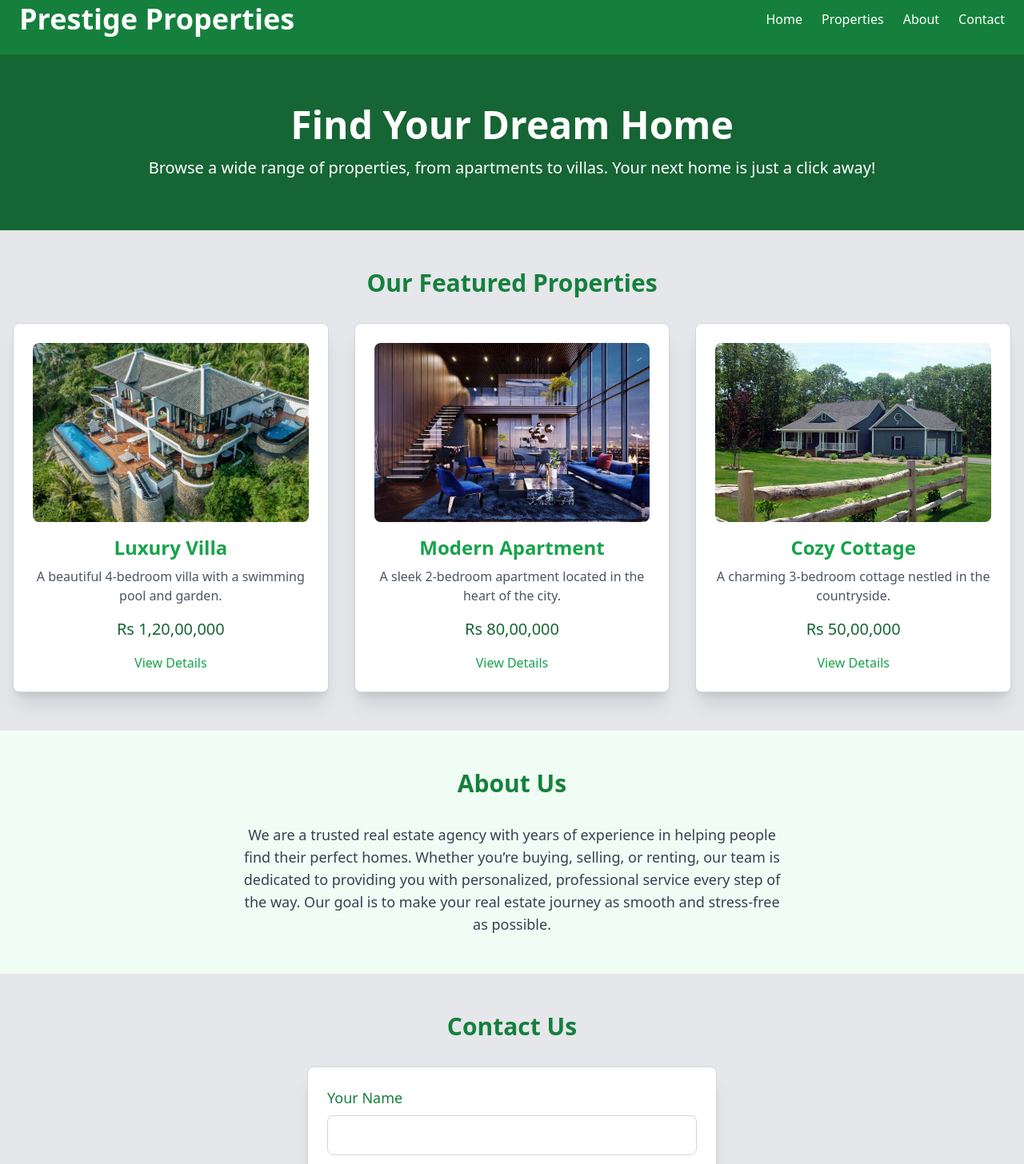
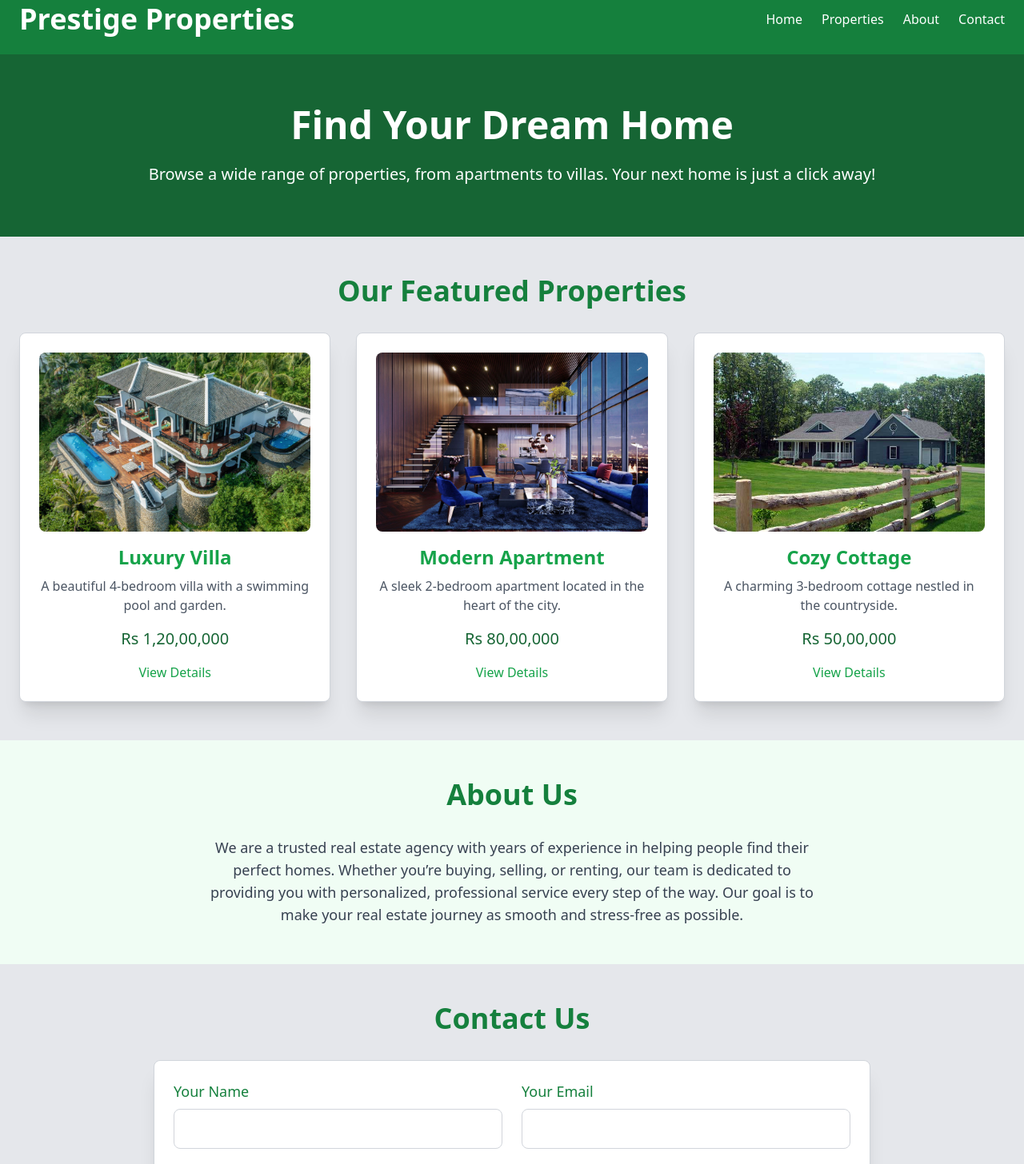
Before and after one commit to Jeffson-dsilva/Real-Estate-Agency-Website, a plain HTML site: page index.html in a window 1280 px wide. Shown: the part 20-1476 px from the top of the page at 80% size. Drawn offline with nearby package versions, Linux system fonts and the light colour scheme.

Commit message:
Update index.html

```diff
--- a/index.html
+++ b/index.html
@@ -9,11 +9,11 @@
 <body class="bg-gray-100 text-gray-800">
 
     <!-- Header Section -->
-    <header class="bg-green-700 text-white p-6">
+    <header class="bg-green-700 text-white p-4 md:p-6">
         <div class="container mx-auto flex justify-between items-center">
-            <h1 class="text-4xl font-bold">Prestige Properties</h1>
+            <h1 class="text-xl md:text-4xl font-bold">Prestige Properties</h1>
             <nav>
-                <ul class="flex space-x-6">
+                <ul class="flex ml-3 space-x-4 md:space-x-6">
                     <li><a href="#home" class="hover:text-gray-200">Home</a></li>
                     <li><a href="#properties" class="hover:text-gray-200">Properties</a></li>
                     <li><a href="#about" class="hover:text-gray-200">About</a></li>
@@ -23,18 +23,21 @@
         </div>
     </header>
 
-    <section id="home" class="bg-green-800 text-white py-16">
-        <div class="container mx-auto text-center px-4">
-            <h2 class="text-5xl font-bold mb-4">Find Your Dream Home</h2>
+    <!-- Home Section -->
+    <section id="home" class="bg-green-800 text-white py-12 md:py-16">
+        <div class="container mx-auto text-center px-6">
+            <h2 class="text-3xl md:text-5xl font-bold mb-6">Find Your Dream Home</h2>
             <p class="mt-4 text-xl">Browse a wide range of properties, from apartments to villas. Your next home is just a click away!</p>
         </div>
     </section>
 
+    <!-- Properties Section -->
     <section id="properties" class="py-12 bg-gray-200">
-        <div class="container mx-auto text-center px-4">
-            <h3 class="text-3xl font-semibold text-green-700 mb-8">Our Featured Properties</h3>
+        <div class="container mx-auto text-center px-6">
+            <h3 class="text-3xl md:text-4xl font-semibold text-green-700 mb-8">Our Featured Properties</h3>
             <div class="grid grid-cols-1 sm:grid-cols-2 lg:grid-cols-3 gap-8">
 
+                <!-- Property 1 -->
                 <div class="bg-white p-6 rounded-lg shadow-xl border border-gray-300">
                     <img src="img1.jpg" alt="Property 1" class="rounded-lg w-full h-56 object-cover mb-4">
                     <h4 class="text-2xl font-bold text-green-600 mb-2">Luxury Villa</h4>
@@ -43,6 +46,7 @@
                     <a href="#" class="text-green-600 hover:text-green-800">View Details</a>
                 </div>
 
+                <!-- Property 2 -->
                 <div class="bg-white p-6 rounded-lg shadow-xl border border-gray-300">
                     <img src="img2.jpg" alt="Property 2" class="rounded-lg w-full h-56 object-cover mb-4">
                     <h4 class="text-2xl font-bold text-green-600 mb-2">Modern Apartment</h4>
@@ -51,6 +55,7 @@
                     <a href="#" class="text-green-600 hover:text-green-800">View Details</a>
                 </div>
 
+                <!-- Property 3 -->
                 <div class="bg-white p-6 rounded-lg shadow-xl border border-gray-300">
                     <img src="img3.jpg" alt="Property 3" class="rounded-lg w-full h-56 object-cover mb-4">
                     <h4 class="text-2xl font-bold text-green-600 mb-2">Cozy Cottage</h4>
@@ -62,17 +67,20 @@
         </div>
     </section>
 
+    <!-- About Us Section -->
     <section id="about" class="py-12 bg-green-50">
-        <div class="container mx-auto text-center px-4">
-            <h3 class="text-3xl font-semibold text-green-700 mb-8">About Us</h3>
-            <p class="text-lg text-gray-700 max-w-2xl mx-auto">We are a trusted real estate agency with years of experience in helping people find their perfect homes. Whether you’re buying, selling, or renting, our team is dedicated to providing you with personalized, professional service every step of the way. Our goal is to make your real estate journey as smooth and stress-free as possible.</p>
+        <div class="container mx-auto text-center px-6">
+            <h3 class="text-3xl md:text-4xl font-semibold text-green-700 mb-8">About Us</h3>
+            <p class="text-lg text-gray-700 max-w-3xl mx-auto">We are a trusted real estate agency with years of experience in helping people find their perfect homes. Whether you’re buying, selling, or renting, our team is dedicated to providing you with personalized, professional service every step of the way. Our goal is to make your real estate journey as smooth and stress-free as possible.</p>
         </div>
     </section>
 
+    <!-- Contact Section -->
     <section id="contact" class="py-12 bg-gray-200">
-        <div class="container mx-auto text-center px-4">
-            <h3 class="text-3xl font-semibold text-green-700 mb-8">Contact Us</h3>
-            <form action="#" method="POST" class="mt-8 max-w-lg mx-auto bg-white p-6 rounded-lg shadow-xl border border-gray-300">
+        <div class="container mx-auto text-center px-6">
+            <h3 class="text-3xl md:text-4xl font-semibold text-green-700 mb-8">Contact Us</h3>
+            <form action="#" method="POST" class="mt-8 max-w-4xl mx-auto bg-white p-6 rounded-lg shadow-xl border border-gray-300">
+                <div class="grid grid-cols-1 md:grid-cols-2 gap-6">
                     <div class="mb-4">
                         <label for="name" class="block text-left text-lg text-green-700">Your Name</label>
                         <input type="text" id="name" name="name" class="w-full p-3 mt-2 border border-gray-300 rounded-lg focus:outline-none focus:ring-2 focus:ring-green-500" required>
@@ -80,6 +88,7 @@
                     <div class="mb-4">
                         <label for="email" class="block text-left text-lg text-green-700">Your Email</label>
                         <input type="email" id="email" name="email" class="w-full p-3 mt-2 border border-gray-300 rounded-lg focus:outline-none focus:ring-2 focus:ring-green-500" required>
+                    </div>
                 </div>
                 <div class="mb-4">
                     <label for="message" class="block text-left text-lg text-green-700">Your Message</label>
@@ -89,5 +98,6 @@
             </form>
         </div>
     </section>
+
 </body>
 </html>
```
Lines whose indentation alone changed are shown as unchanged.
